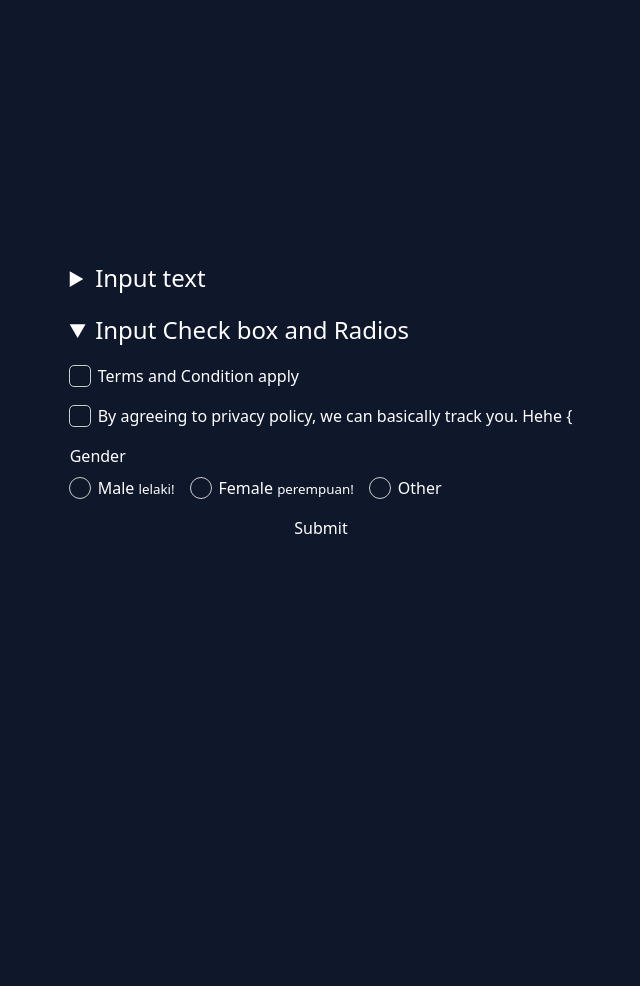
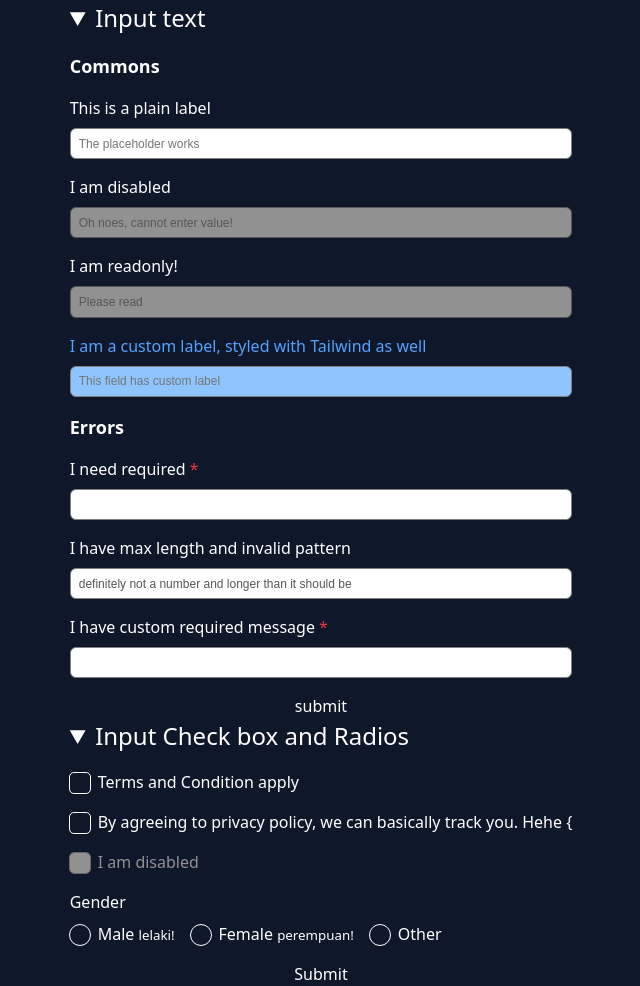
Before and after one commit to iantomarcello/im-components, a website built with Vite: page index.html in a window 1280 px wide. Shown: the whole page, without its empty margins (319-959 px from the left). Before the commit the page ends 800 px from the top, so only its background shows below. Built offline with nearby package versions, Linux system fonts and the light colour scheme.

Commit message:
feat: readonly and disabled state

```diff
--- a/index.html
+++ b/index.html
@@ -29,7 +29,7 @@
   </head>
   <body class="bg-slate-900 text-white">
     <div class="container min-h-screen mx-auto grid place-content-center">
-      <details>
+      <details open>
         <summary class="summary">Input text</summary>
         <form class="form">
           <p class="text-lg font-bold">Commons</p>
@@ -37,6 +37,18 @@
             label="This is a plain label"
             name="plain label"
             placeholder="The placeholder works"
+          ></im-input>
+          <im-input
+            label="I am disabled"
+            name="disabled"
+            placeholder="Oh noes, cannot enter value!"
+            disabled
+          ></im-input>
+          <im-input
+            label="I am readonly!"
+            name="disabled"
+            value="Please read"
+            readonly
           ></im-input>
           <im-input
             name="custom_label"
@@ -76,6 +88,7 @@
             <span slot="label">By agreeing to privacy policy, we can basically track you. Hehe {
             </span>
           </im-input-checkbox>
+          <im-input-checkbox name="disabled" label="I am disabled" disabled></im-input-checkbox>
           <im-input-radio name="gender" label="Gender" required
             options='[
               { "value": "male", "label": "Male <small>lelaki!</small>" },
--- a/src/forms/im-input-checkbox.ts
+++ b/src/forms/im-input-checkbox.ts
@@ -12,7 +12,7 @@ export class ImInputCheckbox extends ImInput {
       :host {
         --size: 20px;
         --check_offset_top: 0.1lh;
-        --accent_color: #3182ce;
+        --accent_color: var(--focus_color);
         --layout: 'vertical';
       }
 
@@ -30,7 +30,7 @@ export class ImInputCheckbox extends ImInput {
         display: flex;
         gap: 0.5rem;
 
-        &:has(.input-wrapper :checked) {
+        &:has(:checked) {
           .checkbox-idle {
             background-color: var(--accent_color);
           }
@@ -40,10 +40,21 @@ export class ImInputCheckbox extends ImInput {
           }
         }
 
-        &:has(.input-wrapper:focus-within) {
+        &:has(:focus-within) {
           .checkbox-idle {
             outline-color: var(--accent_color);
             box-shadow: 0 0 1px 4px var(--accent_color);
+          }
+        }
+
+        &:has(:disabled) {
+          .label {
+            color: var(--disabled_color);
+          }
+
+          .checkbox-idle {
+            background-color: var(--disabled_color);
+            outline-color: hsl(from var(--disabled_color) h s calc(l* 0.7));
           }
         }
       }
@@ -55,7 +66,7 @@ export class ImInputCheckbox extends ImInput {
       }
 
       .checkbox-idle {
-        outline: 1px solid #ccc;
+        outline: 1px solid var(--idle_bg_color);
         border-radius: 4px;
         will-change: background-color;
         transition: background-color 0.1s ease-out;
--- a/src/forms/im-input-radio.ts
+++ b/src/forms/im-input-radio.ts
@@ -23,7 +23,7 @@ export class ImInputRadio extends ImInputCheckbox {
         display: flex;
         gap: 0.5rem;
 
-        &:has(.input-wrapper :checked) {
+        &:has(:checked) {
           .checkbox-idle {
             background-color: transparent
           }
@@ -33,7 +33,7 @@ export class ImInputRadio extends ImInputCheckbox {
           }
         }
 
-        &:has(.input-wrapper:focus-within) {
+        &:has(:focus-within) {
           .checkbox-idle {
             outline-color: var(--accent_color);
             box-shadow: 0 0 1px 4px var(--accent_color);
--- a/src/forms/im-input.ts
+++ b/src/forms/im-input.ts
@@ -45,7 +45,11 @@ export class ImInput extends LitElement {
       :host {
         display: block;
         width: 100%;
+        --font_color: #565656;
+        --idle_bg_color: #fff;
+        --focus_color: #3182ce;
         --error_color: #e93535;
+        --disabled_color: #919191;
       }
 
       .field {
@@ -68,16 +72,25 @@ export class ImInput extends LitElement {
       }
 
       .input-wrapper {
-        padding: 0.25rem 0.5rem;
-        border: 1px solid #cbcbcb;
+        padding: 0.35rem 0.5rem;
+        border: 1px solid hsl(from var(--idle_bg_color) h s calc(l * 0.5));
         border-radius: 0.375rem;
-        background-color: #fff;
+        background-color: var(--idle_bg_color);
         font-size: 0.75rem;
-        color: #565656;
+        color: var(--font_color);
 
         &:focus-within {
-          outline: 2px solid #3182ce;
-          box-shadow: 0 0 0 1px #3182ce;
+          outline: 2px solid var(--focus_color);
+          box-shadow: 0 0 2px 2px var(--focus_color);
+        }
+
+        &:has(:disabled, :read-only) {
+          background-color: var(--disabled_color);
+          border: 1px solid hsl(from var(--disabled_color) h s calc(l * 0.6));
+
+          input::placeholder {
+            color: hsl(from var(--disabled_color) h s calc(l * 0.6));
+          }
         }
 
         &:has(+  .errors) {
```
